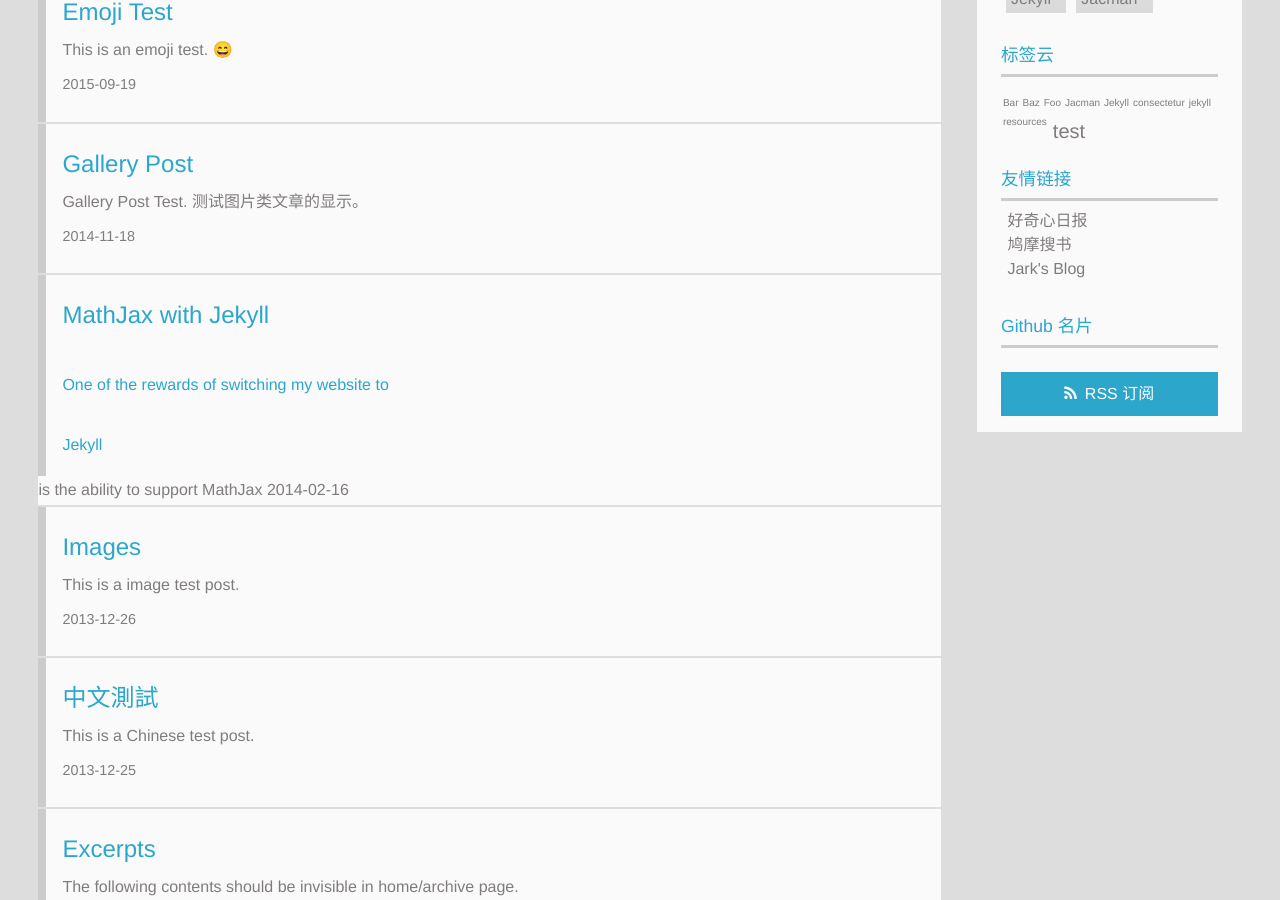
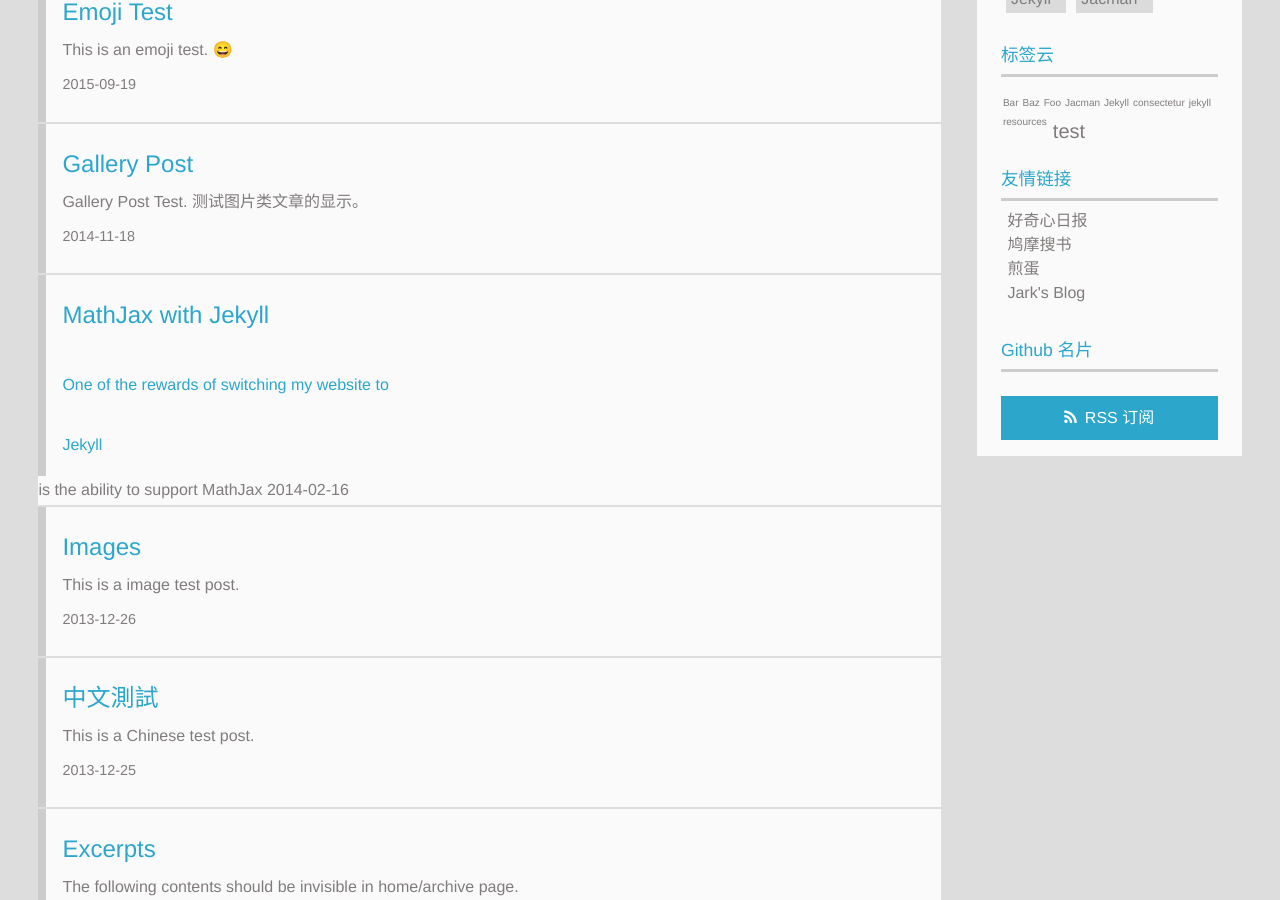
Before and after one commit to yagao95/github_pages_test, a Jekyll site: the page built from index.html, in a window 1280 px wide and 900 px high, scrolled down 778 px. Built offline with Jekyll 4.4.1, drawn with Linux system fonts in a browser that asks for light colours; emoji names are drawn with the system emoji font; a script that is not in the unit is left out; the list of posts is cut into pages by our own code.

Commit message:
Update _config.yml
添加煎蛋，注释加网关闭分享业务

```diff
--- a/_config.yml
+++ b/_config.yml
@@ -111,6 +111,7 @@ toc:
 links:
   好奇心日报: http://www.qdaily.com/
   鸠摩搜书: https://www.jiumodiary.com/
+  煎蛋: http://jandan.net/
   Jark's Blog: http://wuchong.me
 
 #### Comment
@@ -123,7 +124,7 @@ yungentie_productkey: ## your netease yungentie product key.              websit
 
 #### Share button
 jiathis:
-  enable: false ## 默认使用主题内建分享if you use jiathis as your share tool,the built-in share tool won't be display.
+  enable: false ## JiaThis公司决定自2018年4月30日起关闭旗下“分享”业务。默认使用主题内建分享if you use jiathis as your share tool,the built-in share tool won't be display.
   id:    ## e.g. 1889330 your jiathis ID.
   tsina: ## e.g. 2176287895 Your weibo id,It will be used in share button.
 
```
